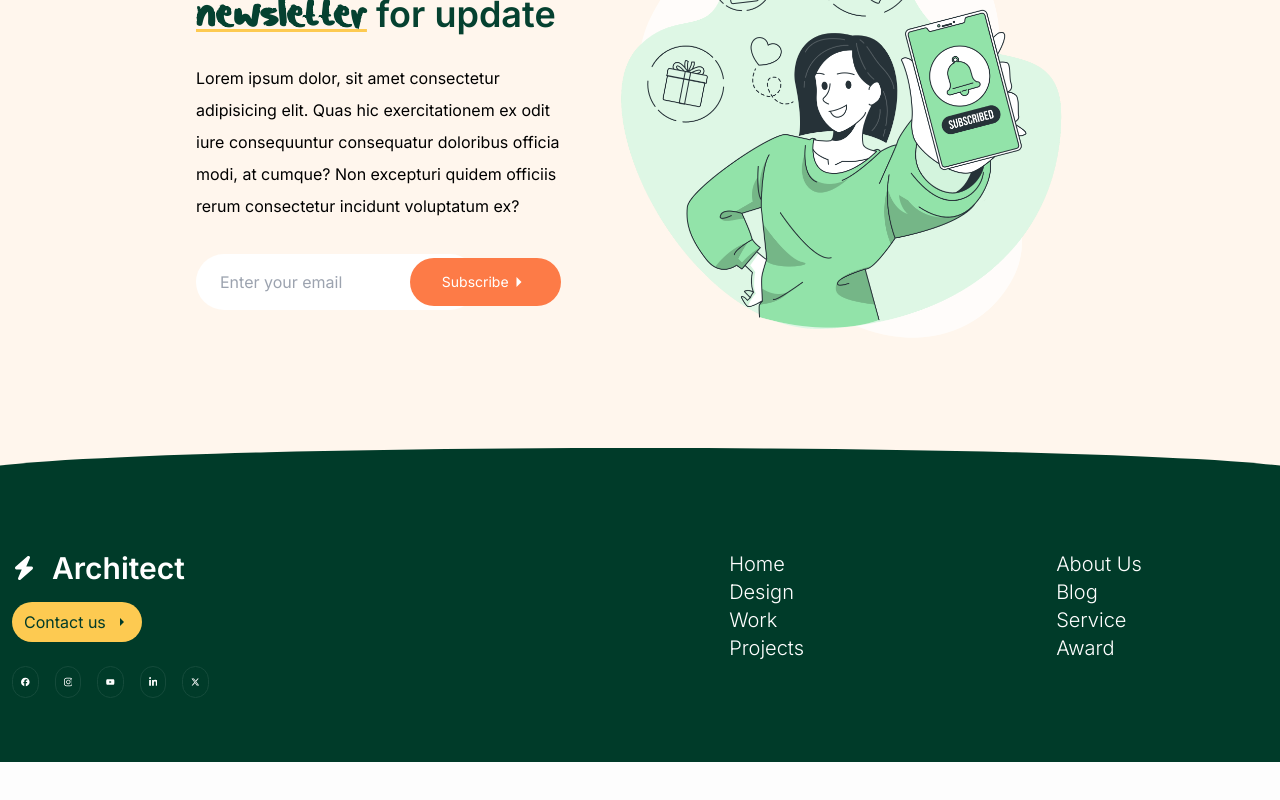
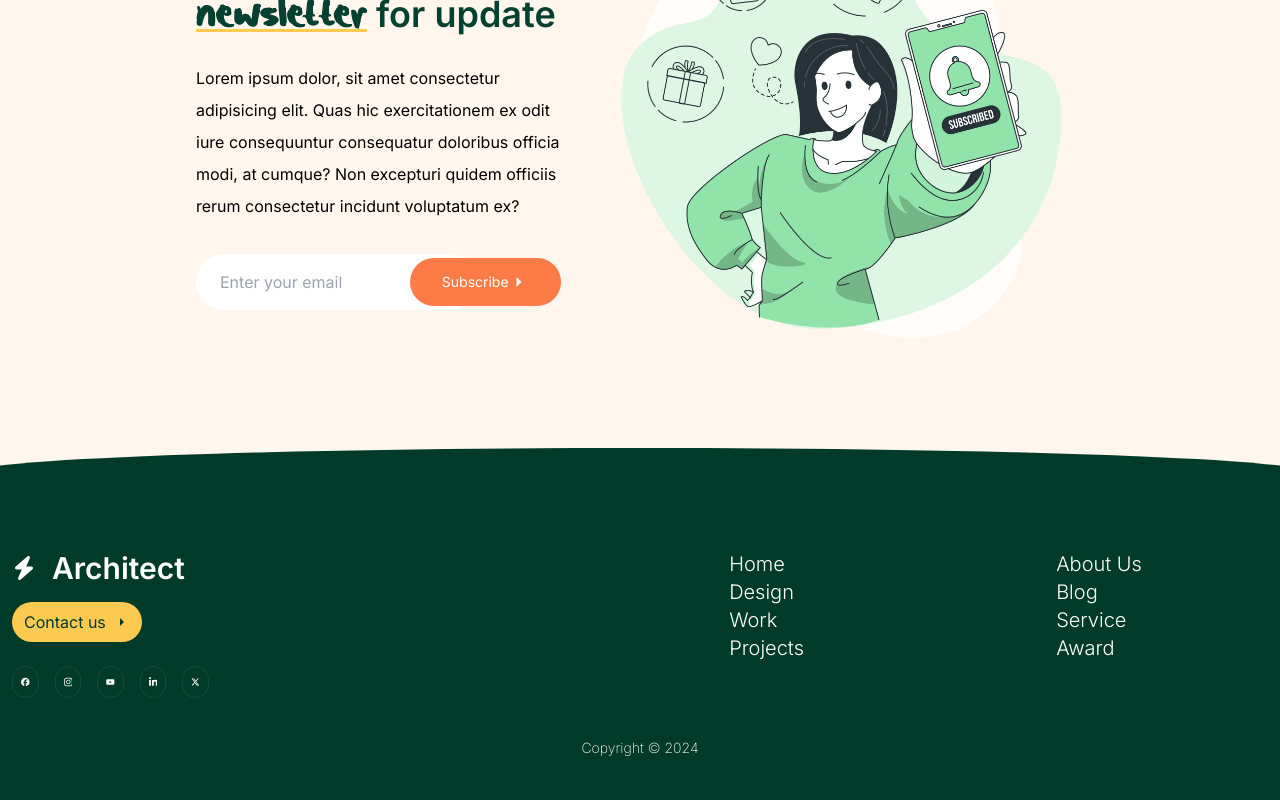
Before and after one commit to zablon-oigo/architect, a React (Vite) app: page / in a window 1280 px wide. Shown: the part 3576-4376 px from the top of the page. Before the commit the page ends 4338 px from the top, so only its background shows below. Built offline with nearby package versions, Linux system fonts and the light colour scheme.

Commit message:
Adding Copyright section

```diff
--- a/src/components/Footer.jsx
+++ b/src/components/Footer.jsx
@@ -64,7 +64,7 @@ function Footer() {
 
         </div>
 
-
+              <p className="mt-10 text-sm text-center font-extralight">Copyright &copy; {new Date().getFullYear()}</p>
     </footer>
   )
 }
```
